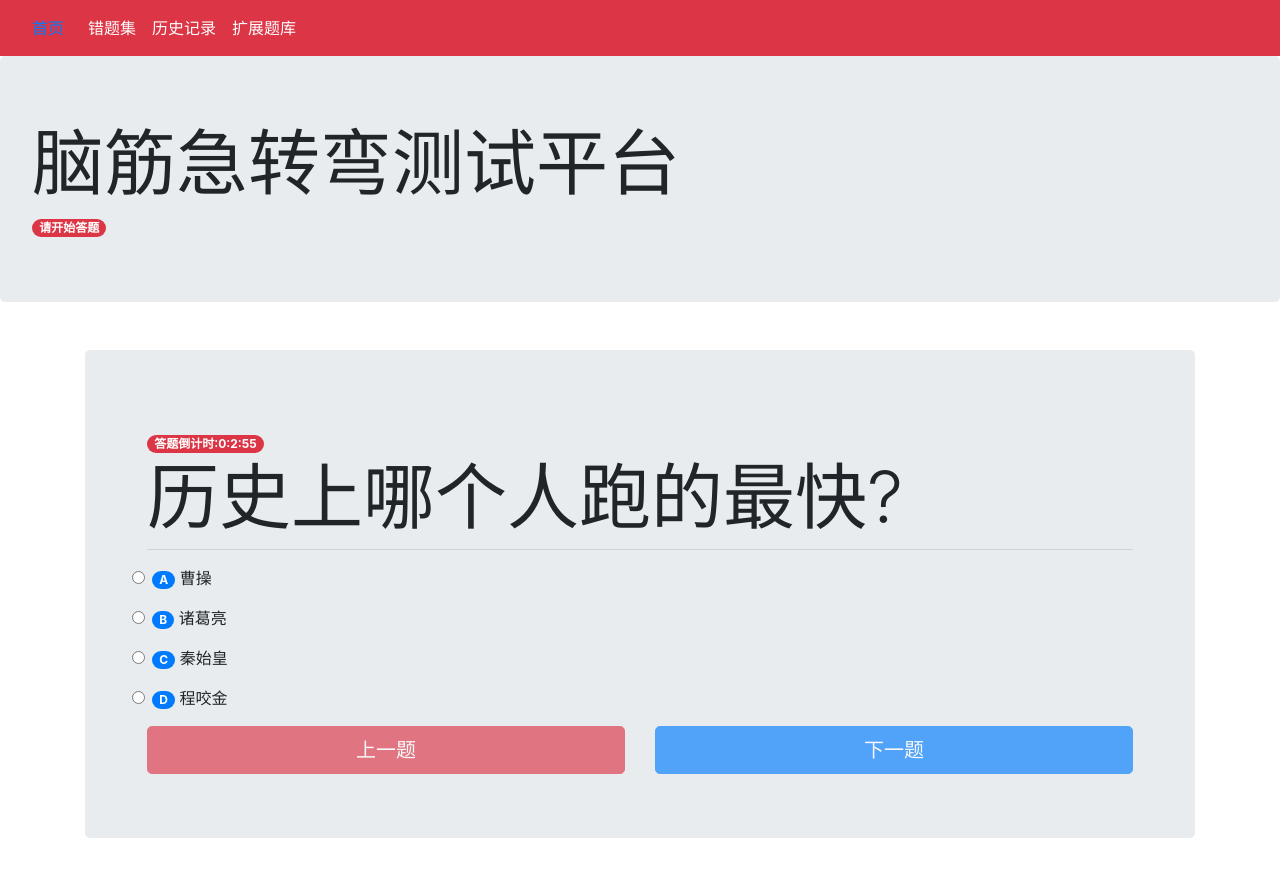
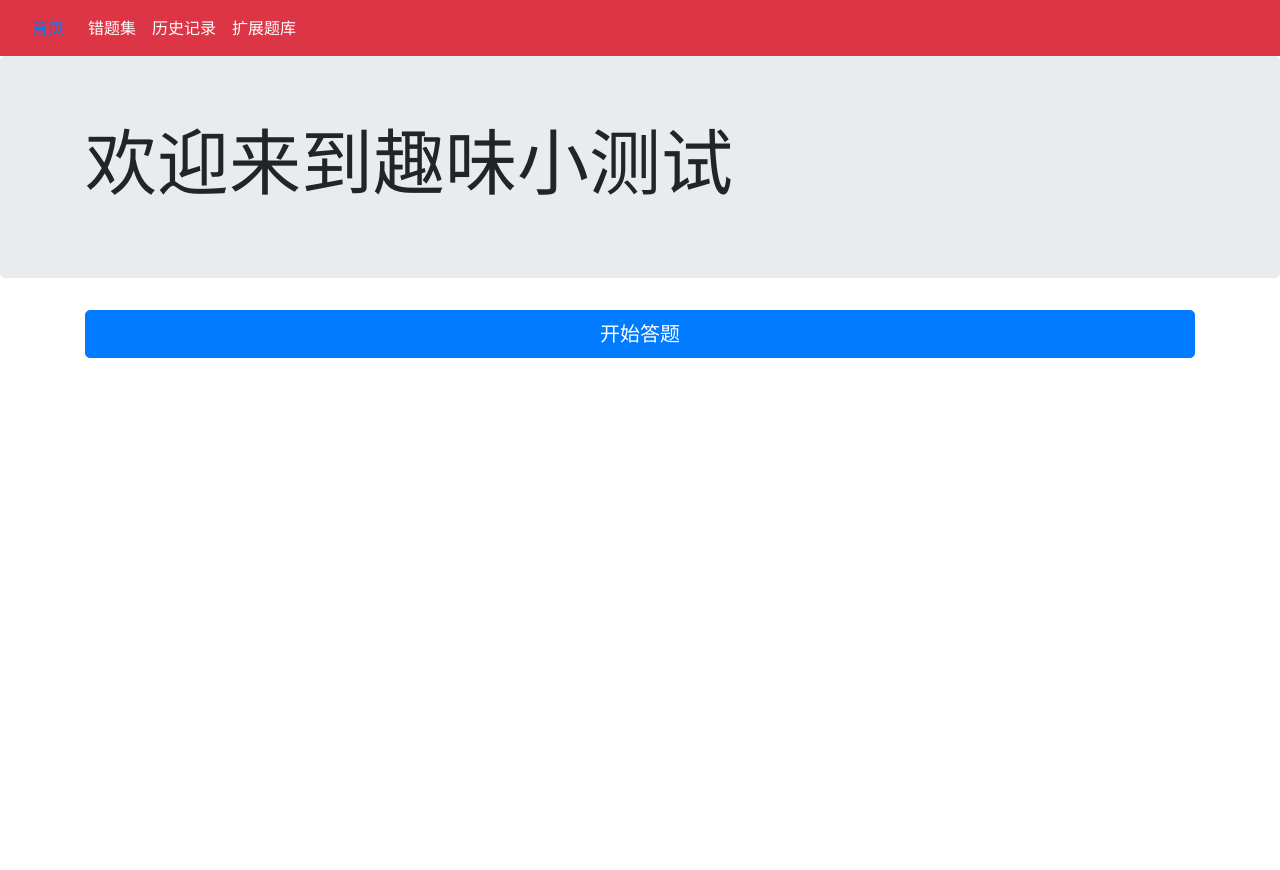
Before and after one commit to W200401J/testplatform, a Vue app: page / in a window 1280 px wide. After the commit the page ends 800 px from the top, so only its background shows below. Built offline with nearby package versions, Linux system fonts and the light colour scheme.

Commit message:
修改了目录结构

```diff
--- a/src/components/DateTime.vue
+++ b/src/components/DateTime.vue
@@ -45,7 +45,7 @@ export default {
         //    this.times =9000;
 
     }
-      console.log(leftTime)
+    //   console.log(leftTime)
       //定义变量 d,h,m,s保存倒计时的时间
       if (leftTime >= 0) {
         this.d = Math.floor(leftTime / 1000 / 60 / 60 / 24)//天数我没用到，暂且写上
--- a/src/components/Single.vue
+++ b/src/components/Single.vue
@@ -12,7 +12,7 @@
           @click="tozero"
           class="btn btn-primary btn-lg btn-block"
         >
-          完成
+          回到首页
         </button>
       </div>
 
@@ -115,7 +115,7 @@ export default {
       results: new Map(),
       now: 0,
       total: 0,
-      widths: 0,
+      widths: 20,
       color: ["success", "info", "warning", "danger", "primary"],
     };
   },
@@ -225,6 +225,7 @@ export default {
       this.choose= [],
       this.results= new Map()
       this.$store.dispatch("toZero",0);
+      this.$router.push('/');
     }
   },
 };
--- a/src/router/index.js
+++ b/src/router/index.js
@@ -30,6 +30,11 @@ const routes = [
     name: 'Cbout',
     component: Cbout
   },
+  {
+    path:'/dati',
+    name:'Dati',
+    component: () => import('../views/Dati.vue')
+  }
 
 ]
 
--- /dev/null
+++ b/src/views/Dati.vue
@@ -0,0 +1,32 @@
+<template>
+  <div class="home">
+    <!-- <MyNav /> -->
+    <div class="jumbotron">
+      <h1 class="display-3">脑筋急转弯测试平台</h1>
+      <span class="badge badge-pill badge-danger">请开始答题</span>
+    </div>
+    <div class="container">
+      <div class="jumbotron mt-5">
+        <Single  />
+      </div>
+    </div>
+  </div>
+</template>
+
+<script>
+// @ is an alias to /src
+import Single from "../components/Single.vue";
+// import MyNav from "../components/MyNav.vue";
+export default {
+  name:"Dati",
+  components: {
+    Single,
+    //  MyNav,
+  },
+  data() {
+    return {
+
+    };
+  },
+};
+</script>
--- a/src/views/Home.vue
+++ b/src/views/Home.vue
@@ -1,32 +1,33 @@
 <template>
-  <div class="home">
+  <div>
     <MyNav />
     <div class="jumbotron">
-      <h1 class="display-3">脑筋急转弯测试平台</h1>
-      <span class="badge badge-pill badge-danger">请开始答题</span>
+      <div class="container">
+
+        <h1 class="display-3">欢迎来到趣味小测试</h1>
+
+
+
+      </div>
     </div>
     <div class="container">
-      <div class="jumbotron mt-5">
-        <Single  />
-      </div>
+       <button type="button" @click="dati" class="btn btn-primary btn-lg btn-block">开始答题</button>
     </div>
   </div>
 </template>
 
+
 <script>
-// @ is an alias to /src
-import Single from "../components/Single.vue";
 import MyNav from "../components/MyNav.vue";
 export default {
   name: "Home",
   components: {
-    Single,
-     MyNav,
+    MyNav,
   },
-  data() {
-    return {
-
-    };
+  methods: {
+    dati(){
+      this.$router.push('/dati');
+    }
   },
-};
+}
 </script>
```
